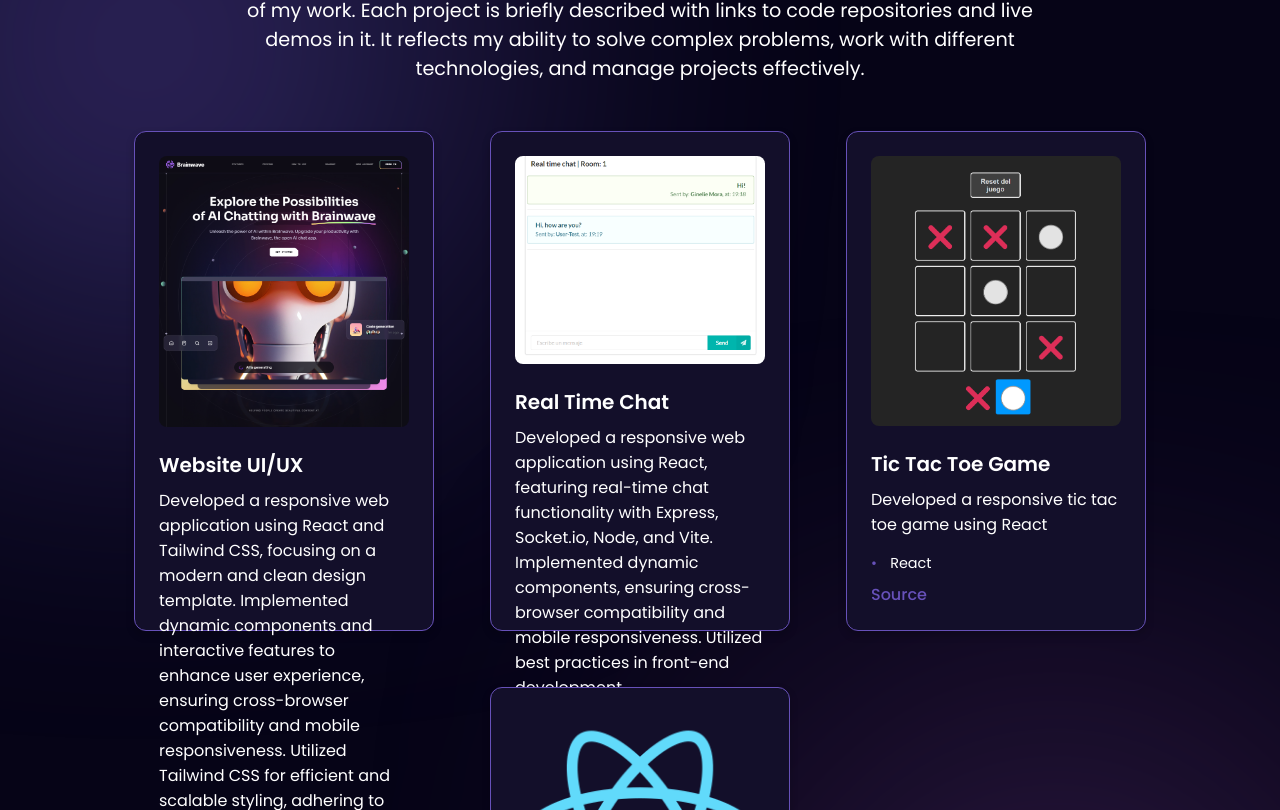
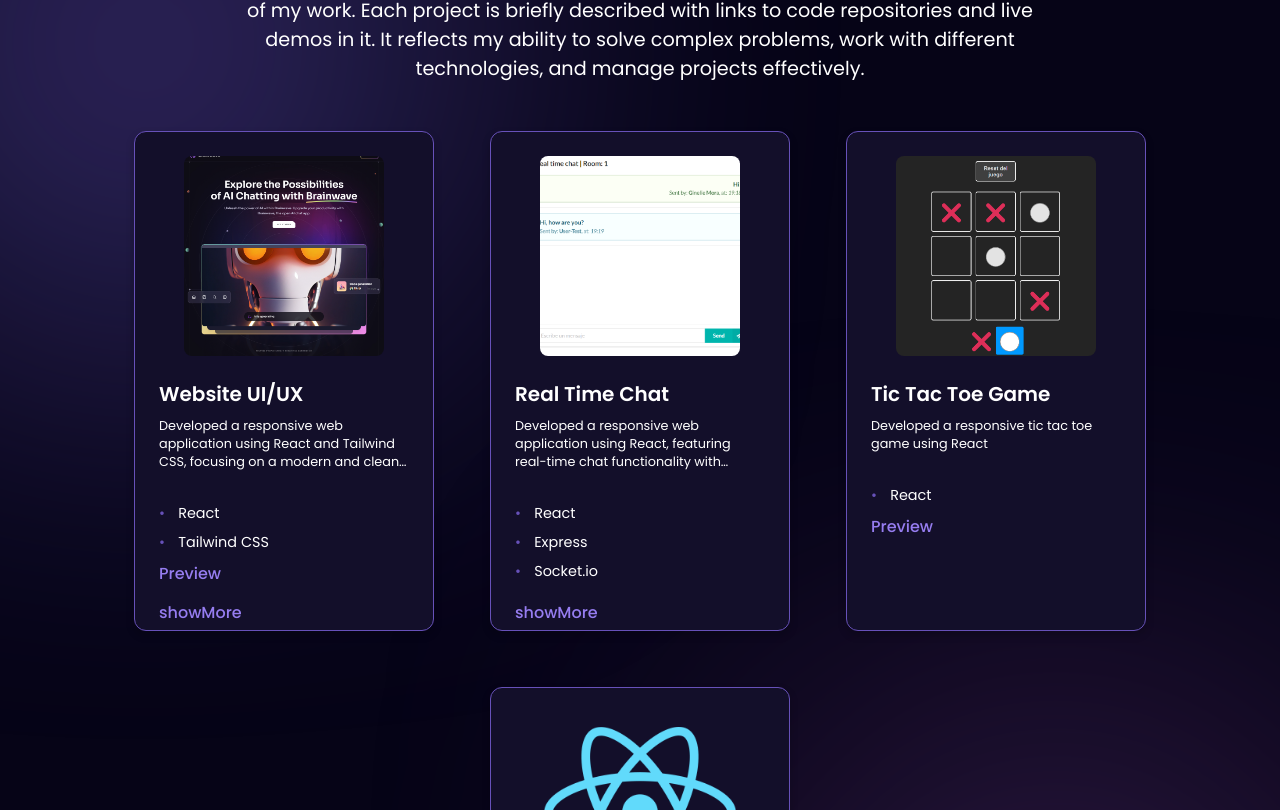
Before and after one commit to Gigimr/Portfolio, a React (Create React App) app: page / in a window 1280 px wide. Shown: the part 1870-2680 px from the top of the page. Built offline with nearby package versions, Linux system fonts and the light colour scheme.

Commit message:
Update ProjectCard CSS

```diff
--- a/src/components/Projects/ProjectCard/ProjectCard.css
+++ b/src/components/Projects/ProjectCard/ProjectCard.css
@@ -1,19 +1,38 @@
 .projectCardTilt {
     margin: 1rem;
+}
+
+.showMore {
+    position: absolute;
+    bottom: 0;
+    color: #967df0;
+    text-decoration: none;
+    font-weight: 500;
+    margin-bottom: 5px;
 }
 
 .projectCard {
     background: #130f2a;
     max-width: 300px;
-    max-height: 500px;
     border-radius: 0.75rem;
     border: 1.5px solid #6751b9;
     padding: 1.5rem;
+    padding-bottom: 2rem;
     position: relative;
     cursor: pointer;
     transition: all 0.3s ease;
     box-shadow: 0 4px 8px rgba(0, 0, 0, 0.2);
+    min-height: 500px;
+}
 
+.projectCard-full {
+    height: 100%;
+}
+
+.projectCard-hide {
+    height: 500px;
+    max-height: 500px;
+    overflow: hidden;
 }
 
 .projectCard:hover {
@@ -28,6 +47,16 @@
 
 .projectCard-content {
     text-align: left;
+
+}
+
+.projectCard-content-full {
+    height: 100%;
+}
+
+.projectCard-content-hide {
+    height: 230px;
+    overflow: hidden;
 }
 
 .projectCard h3 {
@@ -36,8 +65,8 @@
     margin: 1rem 0 0.5rem;
 }
 
-.projectCard p {
-    font-size: 1rem;
+.projectCard-content-description {
+    font-size: 0.8rem !important;
     font-weight: 300;
     margin-bottom: 1rem;
 }
@@ -63,8 +92,16 @@
     left: 0;
 }
 
+.projectCard-img {
+    object-fit: cover;
+    max-width: 200px;
+    max-height: 200px;
+    height: 200px;
+
+}
+
 .projectCard-links a {
-    color: #6751b9;
+    color: #967df0;
     text-decoration: none;
     font-weight: 500;
 }
@@ -73,6 +110,17 @@
     text-decoration: underline;
 }
 
+.description-hide {
+    overflow: hidden;
+    display: -webkit-box;
+    -webkit-box-orient: vertical;
+    -webkit-line-clamp: 3;
+    line-clamp: 3;
+    max-height: 4.5em;
+}
+
+.description-full {}
+
 @media (max-width: 1024px) {
     .projectCard {
         max-width: 300px;
@@ -80,10 +128,6 @@
 
     .projectCard h3 {
         font-size: 1rem;
-    }
-
-    .projectCard p {
-        font-size: 0.8rem;
     }
 
     .projectCard ul li {
@@ -101,9 +145,6 @@
         font-size: 0.9rem;
     }
 
-    .projectCard p {
-        font-size: 0.9rem;
-    }
 
     .projectCard ul li {
         font-size: 0.7rem;
@@ -119,10 +160,6 @@
         font-size: 0.8rem;
     }
 
-    .projectCard p {
-        font-size: 0.6rem;
-    }
-
     .projectCard ul li {
         font-size: 0.5rem;
     }
--- a/src/components/Projects/ProjectCard/ProjectCard.jsx
+++ b/src/components/Projects/ProjectCard/ProjectCard.jsx
@@ -3,27 +3,35 @@ import { Tilt } from 'react-tilt';
 import './ProjectCard.css';
 
 const ProjectCard = ({ details }) => {
+    const { title, imgUrl, description, skills, source, demo } = details;
+    const [showMore, setShowMore] = React.useState(description.length > 55)
     return (
         <Tilt className="projectCardTilt" options={{ max: 25, scale: 1.05 }}>
-            <div className="Tilt-inner projectCard">
-                <a href={details.demo}>
-                    <img src={details.imgUrl} alt="img" />
+            <div className={`Tilt-inner projectCard`}>
+                <a href={demo}>
+                    <img className="projectCard-img" src={imgUrl} alt="img" />
                 </a>
 
-                <div className="projectCard-content">
-                    <h3>{details.title}</h3>
-                    <p>{details.description}</p>
+                <div className={`projectCard-content ${!showMore ? 'projectCard-content-full' : 'projectCard-content-hide'}  `}>
+                    <h3>{title}</h3>
+                    <>
+                        <p className={`projectCard-content-description ${!showMore ? 'description-full ' : 'description-hide '} `}> {description}</p>
+                    </>
                     <ul>
-                        {details.skills.map((skill, index) => (
+                        {skills.map((skill, index) => (
                             <li key={index}>{skill}</li>
                         ))}
                     </ul>
                     <div className="projectCard-links">
-                        <a href={details.source}>Source</a>
+                        <a href={source}>Preview</a>
                     </div>
+
                 </div>
+                {showMore ? <div className="showMore" onClick={() => setShowMore(!showMore)}>
+                    showMore
+                </div> : null}
             </div>
-        </Tilt>
+        </Tilt >
     );
 };
 
```
